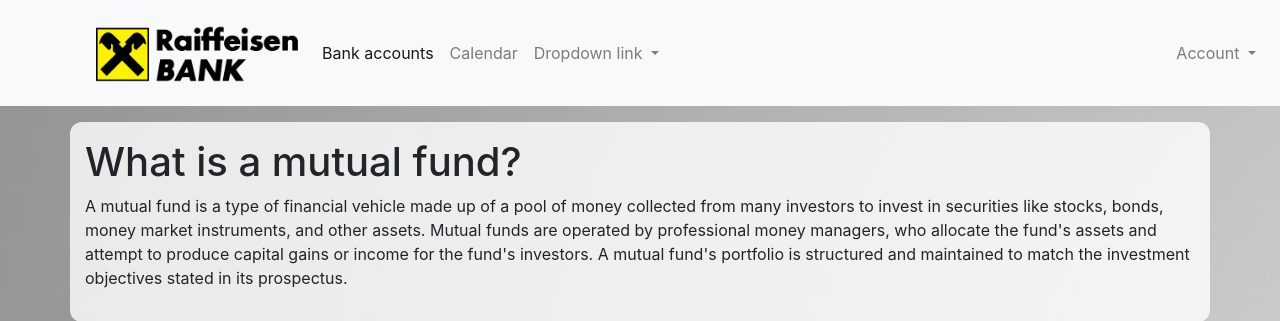
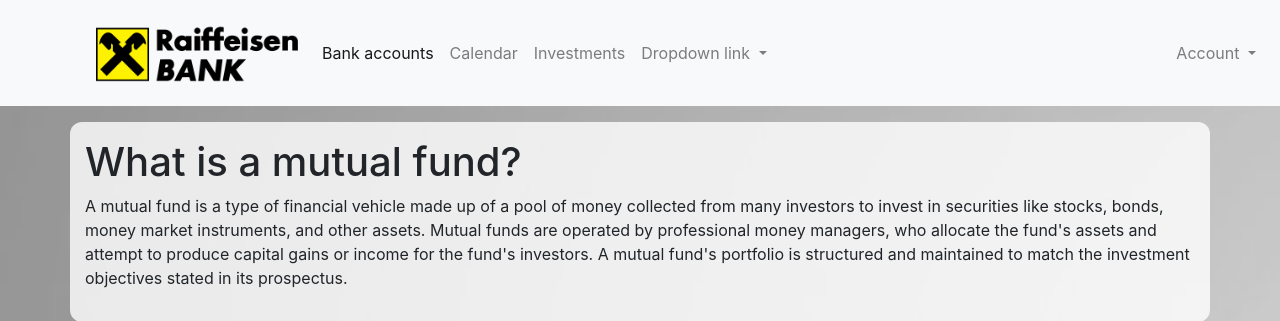
Before and after one commit to GabrielMajeri/devhacks-2019, a Flask app: page /investments in a window 1280 px wide. Shown: the top 321 px of the page. Run offline with Flask 2, Linux system fonts and the light colour scheme; some libraries are stand-ins or nearby versions.

Commit message:
Add investments to navbar

```diff
--- a/Flask/templates/navbar.html
+++ b/Flask/templates/navbar.html
@@ -11,6 +11,9 @@
           </li>
           <li class="nav-item">
             <a class="nav-link" href="{{ url_for('show_calendar') }}">Calendar</a>
+          </li>
+          <li class="nav-item">
+            <a class="nav-link" href="{{ url_for('investments') }}">Investments</a>
           </li>
           <li class="nav-item dropdown">
             <a class="nav-link dropdown-toggle" href="#" id="navbarDropdownMenuLink" role="button" data-toggle="dropdown" aria-haspopup="true" aria-expanded="false">
```
